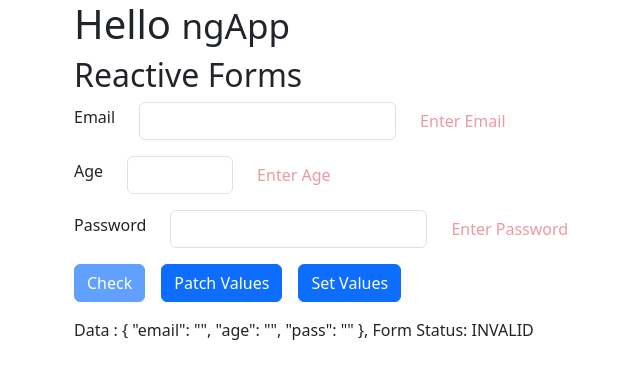
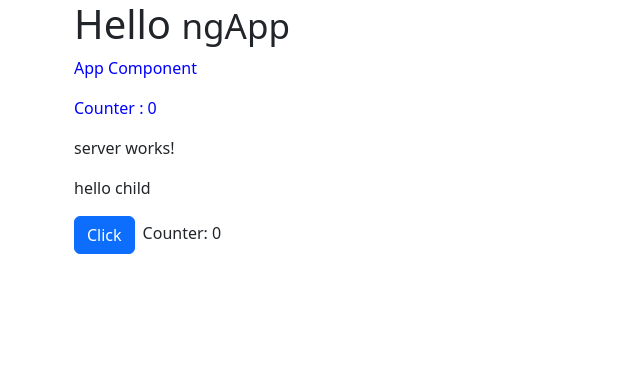
Before and after one commit to avimalhotra/ngApp, an Angular app: page / in a window 1280 px wide. Shown: the top 378 px of the page, without its empty margins (8-648 px from the left). Built offline with nearby package versions, Linux system fonts and the light colour scheme.

Commit message:
input, output and encapsulation

```diff
--- a/src/app/app.component.css
+++ b/src/app/app.component.css
@@ -0,0 +1 @@
+p{ color: #00f;}
--- a/src/app/app.component.html
+++ b/src/app/app.component.html
@@ -1,45 +1,6 @@
 <div class="container">
     <h1> Hello <small>{{title }}</small></h1>
-    <h2>Reactive Forms</h2>
-
-    <form class="row align-items-center" novalidate [formGroup]="loginForm" (ngSubmit)="submitForm()">
-        <!-- <div class="col-auto"><label for="mail" class="form-label">Email </label> </div>
-        <div class="col-auto"><input id="mail" pattern="[\w]{1,}\@[\w]{1,}" type="email" class="form-control" [formControl]="email" required></div>
-        <div class="col-auto"><label for="age" class="form-label">Age </label> </div>
-        <div class="col-auto"><input id="age" type="number" min="18" max="35" class="form-control" [formControl]="age" required></div> -->
-
-
-        <div class="col-auto"><label for="mail" class="form-label">Email </label> </div>
-        <div class="col-auto"><input id="mail" formControlName="email" type="email" class="form-control"></div>
-        <div class="col-auto">
-            <span class="text-danger opacity-50" *ngIf="loginForm.get('email')?.hasError('required') && loginForm.get('email')?.pristine"> Enter Email </span>
-            <span class="text-danger" *ngIf="loginForm.get('email')?.invalid && loginForm.get('email')?.dirty"> Enter Valid Email Id </span>
-            <span class="text-success" *ngIf="!loginForm.get('email')?.invalid && loginForm.get('email')?.dirty"> Email Accepted </span>
-        </div>
-        <div class="col-auto w-100 m-2"></div>
-        <div class="col-auto"><label for="age" class="form-label">Age </label> </div>
-        <div class="col-auto"><input id="age" type="number" min="18" max="35" formControlName="age" class="form-control" ></div>
-        <div class="col-auto">
-            <span class="text-danger opacity-50" *ngIf="loginForm.get('age')?.hasError('required') && loginForm.get('age')?.pristine"> Enter Age </span>
-            <span class="text-danger" *ngIf="loginForm.get('age')?.invalid && loginForm.get('age')?.dirty"> Enter Valid Age </span>
-            <span class="text-success" *ngIf="!loginForm.get('age')?.invalid && loginForm.get('age')?.dirty"> Age Accepted </span>
-        </div>
-        <div class="col-auto w-100 m-2"></div>
-        <div class="col-auto"><label for="pass" class="form-label">Password </label> </div>
-        <div class="col-auto"><input id="pass" type="password" formControlName="pass" class="form-control"></div>
-        <div class="col-auto">
-            <span class="text-danger opacity-50" *ngIf="loginForm.get('pass')?.hasError('required') && loginForm.get('pass')?.pristine"> Enter Password </span>
-            <span class="text-danger" *ngIf="loginForm.get('pass')?.invalid && loginForm.get('pass')?.dirty"> Enter Valid Password </span>
-            <span class="text-success" *ngIf="!loginForm.get('pass')?.invalid && loginForm.get('pass')?.dirty"> Password Accepted </span>
-        </div>
-        <div class="col-auto w-100 m-2"></div>
-        <div class="col-auto">
-            <button type="submit" class="btn btn-primary" [disabled]="loginForm.invalid"> Check </button>
-            <button type="submit" class="btn btn-primary ms-3" (click)="patchVal()"> Patch Values </button>
-            <button type="submit" class="btn btn-primary ms-3" (click)="setVal()"> Set Values</button>
-        </div>
-
-        <div class="col-auto w-100 mt-3">Data : {{loginForm.value| json }}, Form Status: {{loginForm.status}}</div>
-    </form>
-
+    <p>App Component</p>
+    <p>Counter : {{x}}</p>
+    <app-server [y]="message" (incVal)="showVal($event)"></app-server>
 </div>
--- a/src/app/app.component.ts
+++ b/src/app/app.component.ts
@@ -1,50 +1,33 @@
 import { Component } from '@angular/core';
 import { RouterOutlet } from '@angular/router';
 import { CommonModule } from '@angular/common';
-import { FormsModule, Validators } from '@angular/forms';
-import { ReactiveFormsModule } from '@angular/forms';
-import { Validator, FormBuilder } from '@angular/forms';
-import { FormControl, FormGroup, FormArray } from '@angular/forms';
+import { FormsModule } from '@angular/forms';
+//import {  Validators } from '@angular/forms';
+//mport { ReactiveFormsModule } from '@angular/forms';
+//import { Validator, FormBuilder } from '@angular/forms';
+//import { FormControl, FormGroup, FormArray } from '@angular/forms';
+import { ServerComponent } from './server/server.component';
+//import { ViewEncapsulation } from '@angular/core';
+
 
 
 @Component({
   selector: 'app-root',
   standalone: true,
-  imports: [RouterOutlet, FormsModule , CommonModule, ReactiveFormsModule ],
+  imports: [RouterOutlet, FormsModule, ServerComponent, CommonModule ],
   templateUrl: './app.component.html',
   styleUrl: './app.component.css',
+  //encapsulation:ViewEncapsulation.ShadowDom
 })
 export class AppComponent {
   title = 'ngApp';
 
-  //email = new FormControl('');
-  //age = new FormControl('');
+  message="hello child";
 
-  /* loginForm=new FormGroup({
-      email:new FormControl("",[Validators.required, Validators.pattern(/[\w]{1,}\@[\w]{1,}\.[\w]{2,}/)]),
-      age:new FormControl("",[Validators.required,Validators.min(18),Validators.max(25)]),
-      pass:new FormControl("",[Validators.required,Validators.pattern(/(?=.*[a-z])(?=.*[A-Z])(?=.*[0-9])(?=.{8,12})/)]),
-  }); */
+  x:number=0;
 
-  constructor(private fb:FormBuilder){ }
-
-  loginForm:FormGroup=this.fb.group({
-    email:new FormControl("",[Validators.required, Validators.pattern(/[\w]{1,}\@[\w]{1,}\.[\w]{2,}/)]),
-    age:new FormControl("",[Validators.required,Validators.min(18),Validators.max(25)]),
-    pass:new FormControl("",[Validators.required,Validators.pattern(/(?=.*[a-z])(?=.*[A-Z])(?=.*[0-9])(?=.{8,12})/)]),
-  });
-
-
-  patchVal(){this.loginForm.patchValue({email:"user@domian.com"}) }
-  setVal(){this.loginForm.setValue({email:"user@domian.com",age:0, pass:'00000000'}) }
-
-
-  submitForm(){
-    console.log(this.loginForm.value);
-    console.log("form submitted");
+  showVal(count:number){
+    this.x=count;
   }
 
-
-
-
 }
--- a/src/app/server/server.component.html
+++ b/src/app/server/server.component.html
@@ -1 +1,4 @@
 <p>server works!</p>
+<p>{{y}}</p>
+<button class="btn btn-primary me-2" (click)="changeValue()">Click</button>
+<output> Counter: {{counter}}</output>
--- a/src/app/server/server.component.ts
+++ b/src/app/server/server.component.ts
@@ -1,4 +1,5 @@
 import { Component } from '@angular/core';
+import { Input, Output, EventEmitter } from '@angular/core';
 
 @Component({
   selector: 'app-server',
@@ -10,4 +11,13 @@ import { Component } from '@angular/core';
 
 export class ServerComponent {
 
+  counter=0;
+  @Input() y:string="";
+  @Output() incVal=new EventEmitter<number>();
+
+  changeValue(){
+    this.counter=this.counter+1;
+    this.incVal.emit(this.counter);
+  }
+
 }
```
Also changed, not shown: src/styles.css (line endings or trailing spaces).
